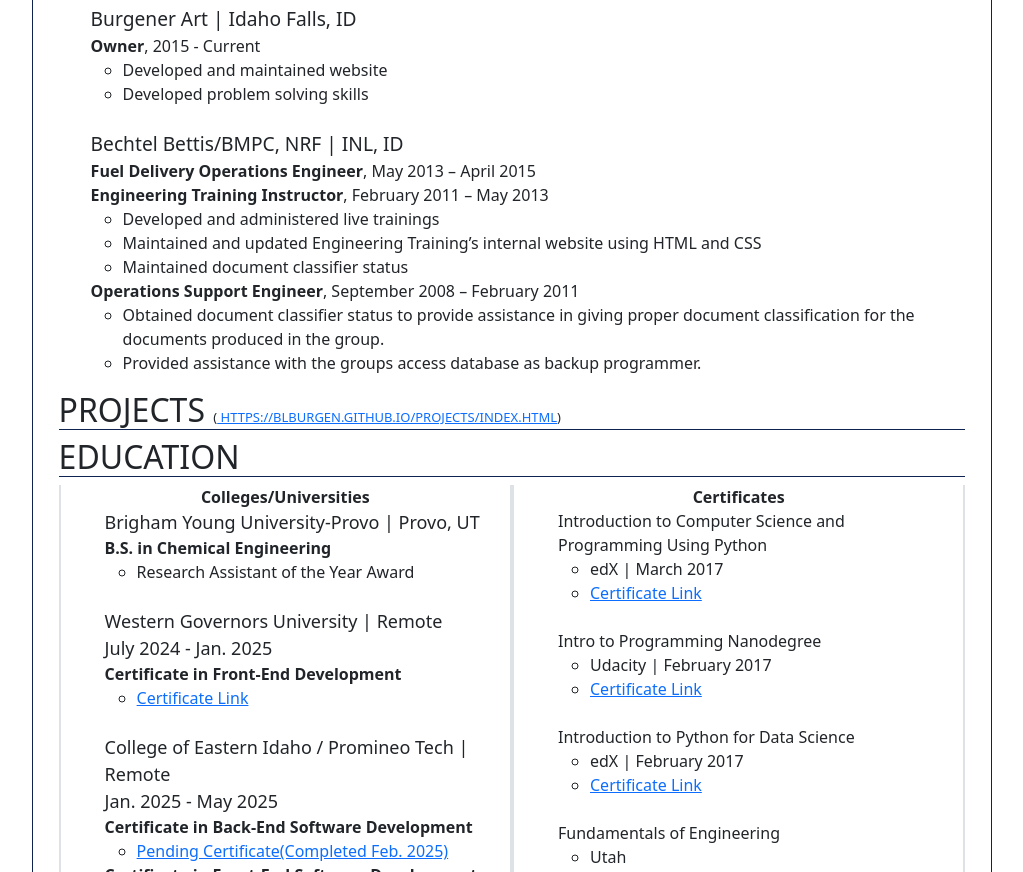
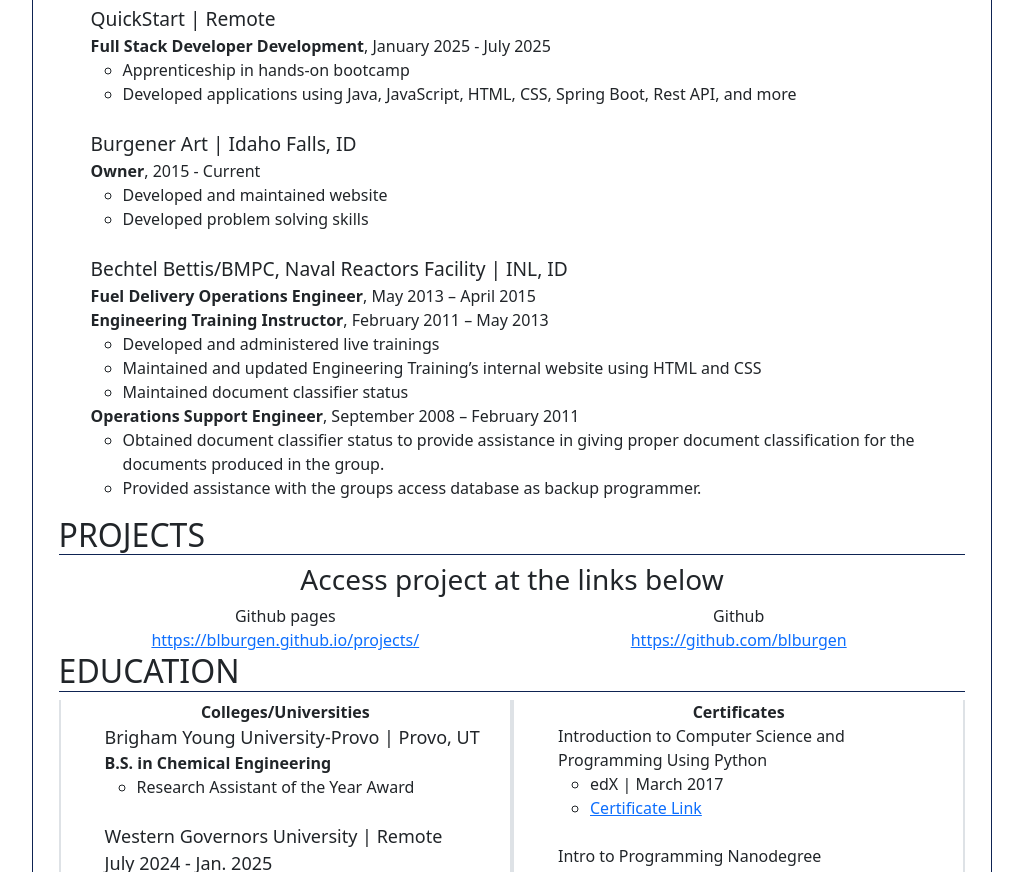
Before and after one commit to blburgen/blburgen.github.io, a plain HTML site: page index.html in a window 1280 px wide. Shown: the part 480-1352 px from the top of the page, without its empty margins (128-1151 px from the left). Drawn offline with nearby package versions, Linux system fonts and the light colour scheme.

Commit message:
updates resume

```diff
--- a/index.html
+++ b/index.html
@@ -49,6 +49,13 @@
     <div class="experience">
       <h2>RELEVANT EXPERIENCE</h2>
       <ul class="no-bullets">
+        <li style="font-size: larger;">QuickStart | Remote</li>
+        <li><span style="font-weight: bold;">Full Stack Developer Development</span>, January 2025 - July 2025</li>
+        <ul>
+          <li>Apprenticeship in hands-on bootcamp</li>
+          <li>Developed applications using Java, JavaScript, HTML, CSS, Spring Boot, Rest API, and more</li>
+        </ul>
+        <br>
         <li style="font-size: larger;">Burgener Art | Idaho Falls, ID</li>
         <li><span style="font-weight: bold;">Owner</span>, 2015 - Current</li>
         <ul>
@@ -56,7 +63,7 @@
           <li>Developed problem solving skills</li>
         </ul>
         <br>
-        <li style="font-size: larger;">Bechtel Bettis/BMPC, NRF | INL, ID</li>
+        <li style="font-size: larger;">Bechtel Bettis/BMPC, Naval Reactors Facility | INL, ID</li>
         <li><span style="font-weight: bold;">Fuel Delivery Operations Engineer</span>, May 2013 – April 2015</li>
         <li><span style="font-weight: bold;">Engineering Training Instructor</span>, February 2011 – May 2013</li>
         <ul>
@@ -72,8 +79,20 @@
       </ul>
     </div>
     <div class="projects">
-      <h2>Projects <span style="font-size:small;">(<a href="https://blburgen.github.io/projects/index.html">
-        https://blburgen.github.io/projects/index.html</a>)</span></h2>
+      <h2>Projects</h2>
+      <div class="container-fluid">
+        <h3 class="text-center">Access project at the links below</h3>
+        <div class="row">
+          <div class="col-12 col-lg-6">
+            <div class="text-center">Github pages</div>
+            <div class="text-center"><a href="https://blburgen.github.io/projects/">https://blburgen.github.io/projects/</a></div>
+          </div>
+          <div class="col-12 col-lg-6">
+            <div class="text-center">Github</div>
+            <div class="text-center"><a href="https://github.com/blburgen">https://github.com/blburgen</a></div>
+          </div>
+        </div>
+      </div>
     </div>
     <div class="education">
       <h2>Education</h2>
@@ -94,10 +113,11 @@
                 <li><a href="https://www.credly.com/badges/e793a0a2-7978-49ea-9020-33ed76ccb16a/public_url">Certificate Link</a></li>
               </ul>
               <br>
-              <li class="colleges">College of Eastern Idaho / Promineo Tech | Remote <br> Jan. 2025 - May 2025</li>
+              <li class="colleges">College of Eastern Idaho / Promineo Tech / QuickStart | Remote <br> Jan. 2025 - May 2025</li>
               <li class="degrees">Certificate in Back-End Software Development </li>
               <ul>
-                <li><a href="https://drive.google.com/file/d/1sA70zY1tD87pD7EcFYERhWkPab2eHV6K/view">Pending Certificate(Completed Feb. 2025)</a></li>
+                <li><a href="https://drive.google.com/file/d/1sA70zY1tD87pD7EcFYERhWkPab2eHV6K/view">Completed Feb. 2025</a></li>
+                <li><a href="https://tools.promineotech.com/student_certs/9ccbe9ba_bradylbsee.pdf">Certificate</a></li>
               </ul>
               <li class="degrees">Certificate in Front-End Software Development </li>
               <ul>
```
